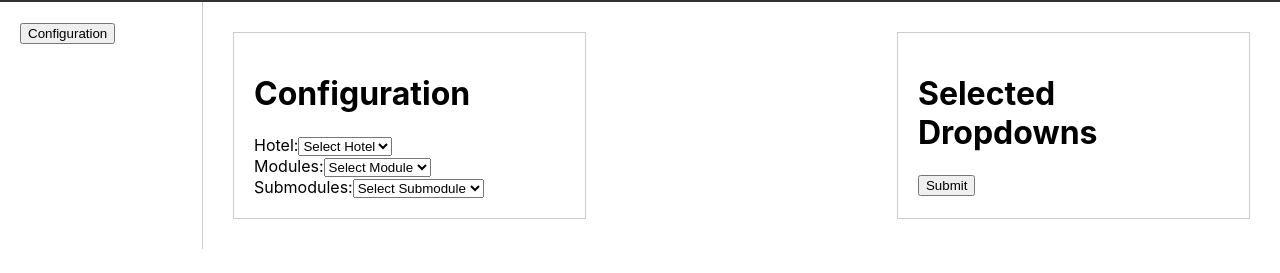
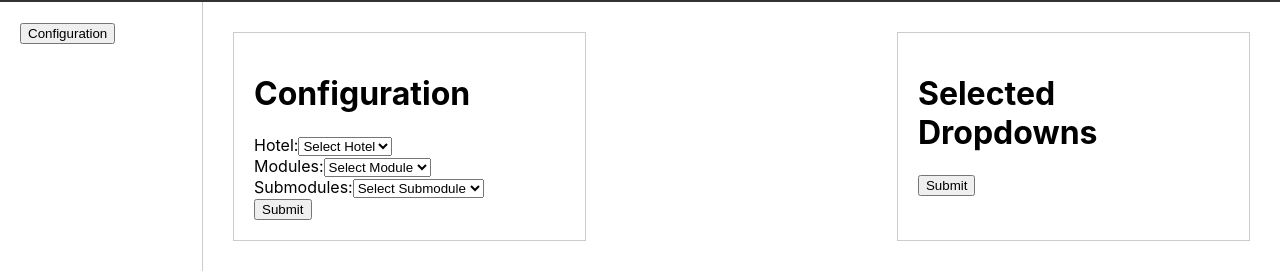
Before and after one commit to SudheermNair/Configure, a React (Create React App) app in the folder configdemo/: page / in a window 1280 px wide. Both pictures are taken after a click on the button "Configuration". Shown: the part 87-360 px from the top of the page. Built offline with nearby package versions, Linux system fonts and the light colour scheme.

Commit message:
changes in the code and minor fixes.

```diff
--- a/configdemo/src/components/screens/fieldModules.js
+++ b/configdemo/src/components/screens/fieldModules.js
@@ -1,55 +1,106 @@
-import React, { useState } from 'react';
+import React, { useState } from "react";
 
 const FieldModules = ({ onDropdownChange }) => {
-  const [hotel, setHotel] = useState('');
-  const [module, setModule] = useState('');
-  const [submodule, setSubmodule] = useState('');
+  const [selected, setSelected] = useState({
+    hotel: "",
+    module: "",
+    submodule: "",
+  });
 
-  const handleHotelChange = (event) => {
-    const value = event.target.value;
-    setHotel(value);
-    if (value) onDropdownChange(`Hotel: ${value}`);
+  const handleDropdownChange = (dropdown, value) => {
+    // Update the selected state
+    setSelected((prevState) => ({
+      ...prevState,
+      [dropdown]: value,
+    }));
+
+    // Notify parent component about the change
+    if (value) {
+      onDropdownChange(
+        `${dropdown.charAt(0).toUpperCase() + dropdown.slice(1)}: ${value}`
+      );
+    }
   };
 
-  const handleModuleChange = (event) => {
-    const value = event.target.value;
-    setModule(value);
-    if (value) onDropdownChange(`Module: ${value}`);
-  };
+  const handleSubmit = (event) => {
+    event.preventDefault();
 
-  const handleSubmoduleChange = (event) => {
-    const value = event.target.value;
-    setSubmodule(value);
-    if (value) onDropdownChange(`Submodule: ${value}`);
+    // Reset the selected state
+    setSelected({
+      hotel: "",
+      module: "",
+      submodule: "",
+    });
+
+    // Notify parent component about the selected options
+    Object.entries(selected).forEach(([dropdown, value]) => {
+      if (value) {
+        onDropdownChange(
+          `${dropdown.charAt(0).toUpperCase() + dropdown.slice(1)}: ${value}`
+        );
+      }
+    });
   };
 
   return (
-    <div className='field-modules'>
+    <div className="field-modules">
       <h1>Configuration</h1>
+      <form onSubmit={handleSubmit}>
         <div>
           <label>Hotel:</label>
-        <select value={hotel} onChange={handleHotelChange}>
-          <option value=''>Select Hotel</option>
-          <option value='Hotel 1'>Hotel 1</option>
-          <option value='Hotel 2'>Hotel 2</option>
+          <select
+            value={selected.hotel}
+            onChange={(event) =>
+              handleDropdownChange("hotel", event.target.value)
+            }
+          >
+            <option value="">Select Hotel</option>
+            <option
+              value="Hotel 1"
+              disabled={
+                selected.hotel === "Hotel 2" || selected.hotel === "Hotel 1"
+              }
+            >
+              Hotel 1
+            </option>
+            <option
+              value="Hotel 2"
+              disabled={
+                selected.hotel === "Hotel 1" || selected.hotel === "Hotel 2"
+              }
+            >
+              Hotel 2
+            </option>
           </select>
         </div>
         <div>
           <label>Modules:</label>
-        <select value={module} onChange={handleModuleChange}>
-          <option value=''>Select Module</option>
-          <option value='Module 1'>Module 1</option>
-          <option value='Module 2'>Module 2</option>
+          <select
+            value={selected.module}
+            onChange={(event) =>
+              handleDropdownChange("module", event.target.value)
+            }
+          >
+            <option value="">Select Module</option>
+            <option value="Module 1">Module 1</option>
+            <option value="Module 2">Module 2</option>
           </select>
         </div>
         <div>
           <label>Submodules:</label>
-        <select value={submodule} onChange={handleSubmoduleChange}>
-          <option value=''>Select Submodule</option>
-          <option value='Submodule 1'>Submodule 1</option>
-          <option value='Submodule 2'>Submodule 2</option>
+          <select
+            value={selected.submodule}
+            onChange={(event) =>
+              handleDropdownChange("submodule", event.target.value)
+            }
+          >
+            <option value="">Select Submodule</option>
+            <option value="Submodule 1">Submodule 1</option>
+            <option value="Submodule 2">Submodule 2</option>
           </select>
         </div>
+        <button type="submit">Submit</button>
+      </form>
     </div>
   );
 };
```
Lines whose indentation alone changed are shown as unchanged.
